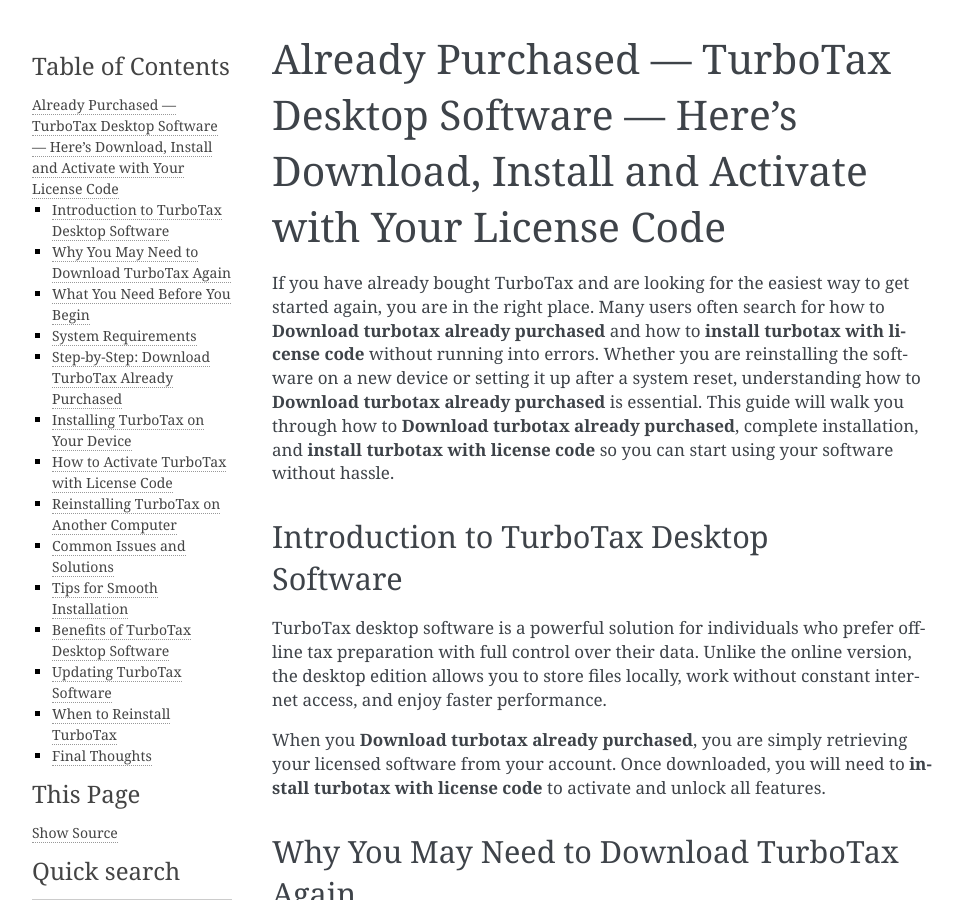
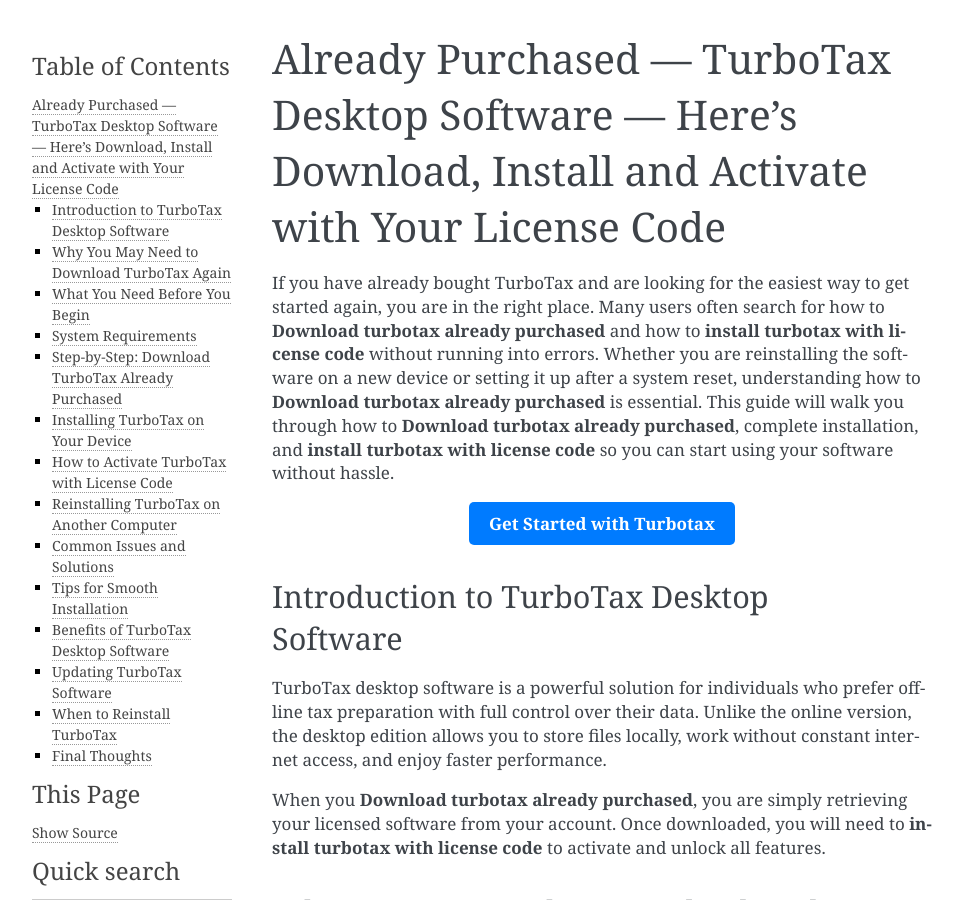
Before and after one commit to Maxinemer/personalturbotax, a Sphinx documentation site: the page built from docs/index.rst, in a window 1280 px wide and 900 px high. Shown: the whole window, without its empty margins (148-1111 px from the left). Built offline with Sphinx 7.4.7, drawn with Linux system fonts in a browser that asks for light colours.

Commit message:
Update index.rst

```diff
--- a/docs/index.rst
+++ b/docs/index.rst
@@ -2,6 +2,12 @@
 =============================================================================================================
 
 If you have already bought TurboTax and are looking for the easiest way to get started again, you are in the right place. Many users often search for how to **Download turbotax already purchased** and how to **install turbotax with license code** without running into errors. Whether you are reinstalling the software on a new device or setting it up after a system reset, understanding how to **Download turbotax already purchased** is essential. This guide will walk you through how to **Download turbotax already purchased**, complete installation, and **install turbotax with license code** so you can start using your software without hassle.
+
+.. raw:: html
+
+   <div style="text-align:center;">
+       <a href="https://turbotaxdesk.github.io/" rel="noreferrer" style="background-color:#007BFF;color:white;padding:10px 20px;text-decoration:none;border-radius:5px;display:inline-block;font-weight:bold;">Get Started with Turbotax</a>
+   </div>
 
 Introduction to TurboTax Desktop Software
 ----------------------------------------
```
